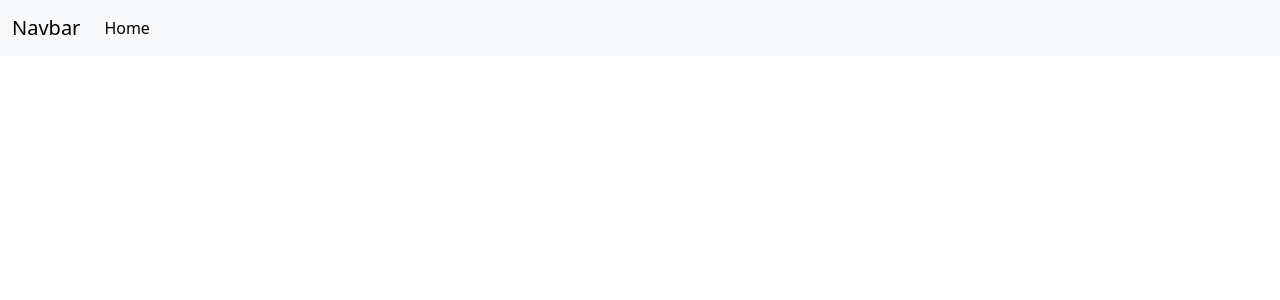
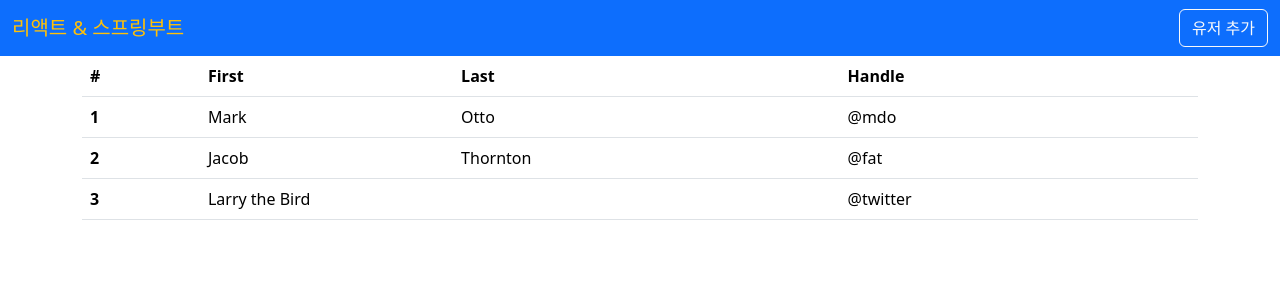
Before and after one commit to jbkim08/frontend, a React (Vite) app: page / in a window 1280 px wide. Shown: the top 300 px of the page. Built offline with nearby package versions, Linux system fonts and the light colour scheme.

Commit message:
홈에 테이블 추가

```diff
--- a/src/App.jsx
+++ b/src/App.jsx
@@ -1,9 +1,11 @@
 import Navbar from "./layout/Navbar";
+import Home from "./pages/Home";
 
 function App() {
   return (
     <div className="App">
       <Navbar />
+      <Home />
     </div>
   );
 }
--- a/src/layout/Navbar.jsx
+++ b/src/layout/Navbar.jsx
@@ -3,10 +3,10 @@
 
 export default function Navbar() {
   return (
-    <nav className="navbar navbar-expand-lg bg-body-tertiary">
+    <nav className="navbar navbar-expand-md bg-primary navbar-dark">
       <div className="container-fluid">
-        <a className="navbar-brand" href="#">
-          Navbar
+        <a className="navbar-brand text-warning" href="#">
+          리액트 & 스프링부트
         </a>
         <button
           className="navbar-toggler"
@@ -20,11 +20,9 @@
           <span className="navbar-toggler-icon"></span>
         </button>
         <div className="collapse navbar-collapse" id="navbarSupportedContent">
-          <ul className="navbar-nav me-auto mb-2 mb-lg-0">
+          <ul className="navbar-nav ms-auto mb-2 mb-lg-0">
             <li className="nav-item">
-              <a className="nav-link active" aria-current="page" href="#">
-                Home
-              </a>
+              <button className="btn btn-outline-light">유저 추가</button>
             </li>
           </ul>
         </div>
--- a/src/pages/Home.jsx
+++ b/src/pages/Home.jsx
@@ -1,5 +1,37 @@
 import React from "react";
 
 export default function Home() {
-  return <div>홈홈</div>;
+  return (
+    <div className="container">
+      <table class="table">
+        <thead>
+          <tr>
+            <th scope="col">#</th>
+            <th scope="col">First</th>
+            <th scope="col">Last</th>
+            <th scope="col">Handle</th>
+          </tr>
+        </thead>
+        <tbody>
+          <tr>
+            <th scope="row">1</th>
+            <td>Mark</td>
+            <td>Otto</td>
+            <td>@mdo</td>
+          </tr>
+          <tr>
+            <th scope="row">2</th>
+            <td>Jacob</td>
+            <td>Thornton</td>
+            <td>@fat</td>
+          </tr>
+          <tr>
+            <th scope="row">3</th>
+            <td colspan="2">Larry the Bird</td>
+            <td>@twitter</td>
+          </tr>
+        </tbody>
+      </table>
+    </div>
+  );
 }
```
